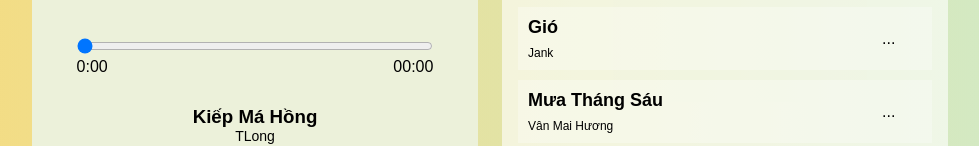
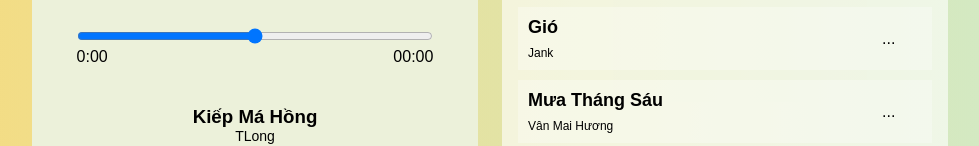
Before and after one commit to vosongtoan2212/javascript-learn, a plain HTML site: page Music_Player/index.html in a window 1280 px wide. Shown: the part 407-553 px from the top of the page, without its empty margins (150-1129 px from the left). Drawn offline with Linux system fonts and the light colour scheme.

Commit message:
Revert "onchange progress range"
This reverts commit aedea0cc871f59f6329a5b6098c36f449640f027.

```diff
--- a/Music_Player/assets/css/style.css
+++ b/Music_Player/assets/css/style.css
@@ -94,7 +94,7 @@ html {
 .timer-container {
     width: 80%;
     text-align: center;
-    margin: 10px 0;
+    margin-bottom: 20px;
 }
 
 .progress-erea {
--- a/Music_Player/assets/js/script.js
+++ b/Music_Player/assets/js/script.js
@@ -29,13 +29,13 @@ const app = {
             name: 'Kiếp Má Hồng',
             singer: 'TLong',
             image: 'https://photo-resize-zmp3.zmdcdn.me/w600_r1x1_webp/cover/d/9/2/2/d922bc6bb76d3cbf319b2877a199ef6f.jpg',
-            src: 'https://vnso-zn-5-tf-mp3-320s1-zmp3.zmdcdn.me/c76678ec11adf8f3a1bc/2082865505935552357?authen=exp=1687342294~acl=/c76678ec11adf8f3a1bc/*~hmac=3e0c7724c94a2fdefc1a998d26fb1369&fs=MTY4NzE2OTQ5NDmUsICxNnx3ZWJWNnwxMDIzODA1MTA2fDExNS43OC4xMi45Mg',
+            src: 'https://vnso-zn-5-tf-mp3-320s1-zmp3.zmdcdn.me/c76678ec11adf8f3a1bc/2082865505935552357?authen=exp=1686988090~acl=/c76678ec11adf8f3a1bc/*~hmac=07cb7b8417c5882a38e37b12a2d0a027&fs=MTY4NjgxNTI5MDUwOXx3ZWJWNnwwfDExNy4yLjEzMC44MQ',
         },
         {
             name: 'Tòng Phu',
             singer: 'Keyo',
             image: 'https://photo-resize-zmp3.zmdcdn.me/w600_r1x1_webp/cover/d/f/9/b/df9b187a2b0e565ebe5b6bd60bdef622.jpg',
-            src: 'https://vnso-zn-16-tf-mp3-320s1-zmp3.zmdcdn.me/a7d1d213ee53070d5e42/2981457658227013023?authen=exp=1687342147~acl=/a7d1d213ee53070d5e42/*~hmac=80d274fa106bb9de536e36ac1126253f&fs=MTY4NzE2OTM0NzgxMnx3ZWJWNnwxMDAyMTgyMTA3fDExOC43MC4xMjYdUngMjAx',
+            src: 'https://vnso-zn-23-tf-mp3-320s1-zmp3.zmdcdn.me/1eb180f561b488ead1a5/8186882552713682813?authen=exp=1686987159~acl=/1eb180f561b488ead1a5/*~hmac=89022e29d58f4e1c12a9bbe2a43a405f&fs=MTY4NjgxNDM1OTQ2OXx3ZWJWNnwwfDEyMy4yMS45MC4yNDM',
         },
         {
             name: 'Đưa Em Về Nhà',
@@ -175,7 +175,7 @@ const app = {
             `
         })
         songContainer.innerHTML = playList.join('')
-        // this.loadTimePlaylist()
+        this.loadTimePlaylist()
     },
     loadTimePlaylist: function() {
         const _this = this
@@ -260,35 +260,13 @@ const app = {
             pauseBtn.classList.add("display-none")
         }
 
-        // Thay đổi currentTime và progress audio
-        let isProgressChanging = false
+        // Thay đổi progree song
         audio.ontimeupdate = function() {
             const currentTimePercent = audio.currentTime / audio.duration * 100
-            if (audio.play && !isProgressChanging) {
-                progressRange.value = isNaN(currentTimePercent) ? 0 : currentTimePercent
+            if (audio.play) {
+                progressRange.value = currentTimePercent
             }
             currentTime.innerHTML = _this.secondToMinute(audio.currentTime)
-        }
-
-        progressRange.onchange = function(e) {
-            const currentTime = e.target.value / 100 * audio.duration
-            audio.currentTime = isNaN(currentTime) ? 0 : currentTime
-        }
-        progressRange.onmousedown  = function(e) {
-            isProgressChanging = true
-            console.log(isProgressChanging)
-        }
-        progressRange.onmouseup  = function(e) {
-            isProgressChanging = false
-            console.log(isProgressChanging)
-        }
-        progressRange.ontouchstart  = function(e) {
-            isProgressChanging = true
-            console.log(isProgressChanging)
-        }
-        progressRange.ontouchend  = function(e) {
-            isProgressChanging = false
-            console.log(isProgressChanging)
         }
 
         // Xử lý khi nhấn nút bài trước đó
@@ -365,6 +343,7 @@ const app = {
         this.loadSong()
         this.loadPlaylist()
         this.handleEvents()
+
     }
 }
 app.start()
```
